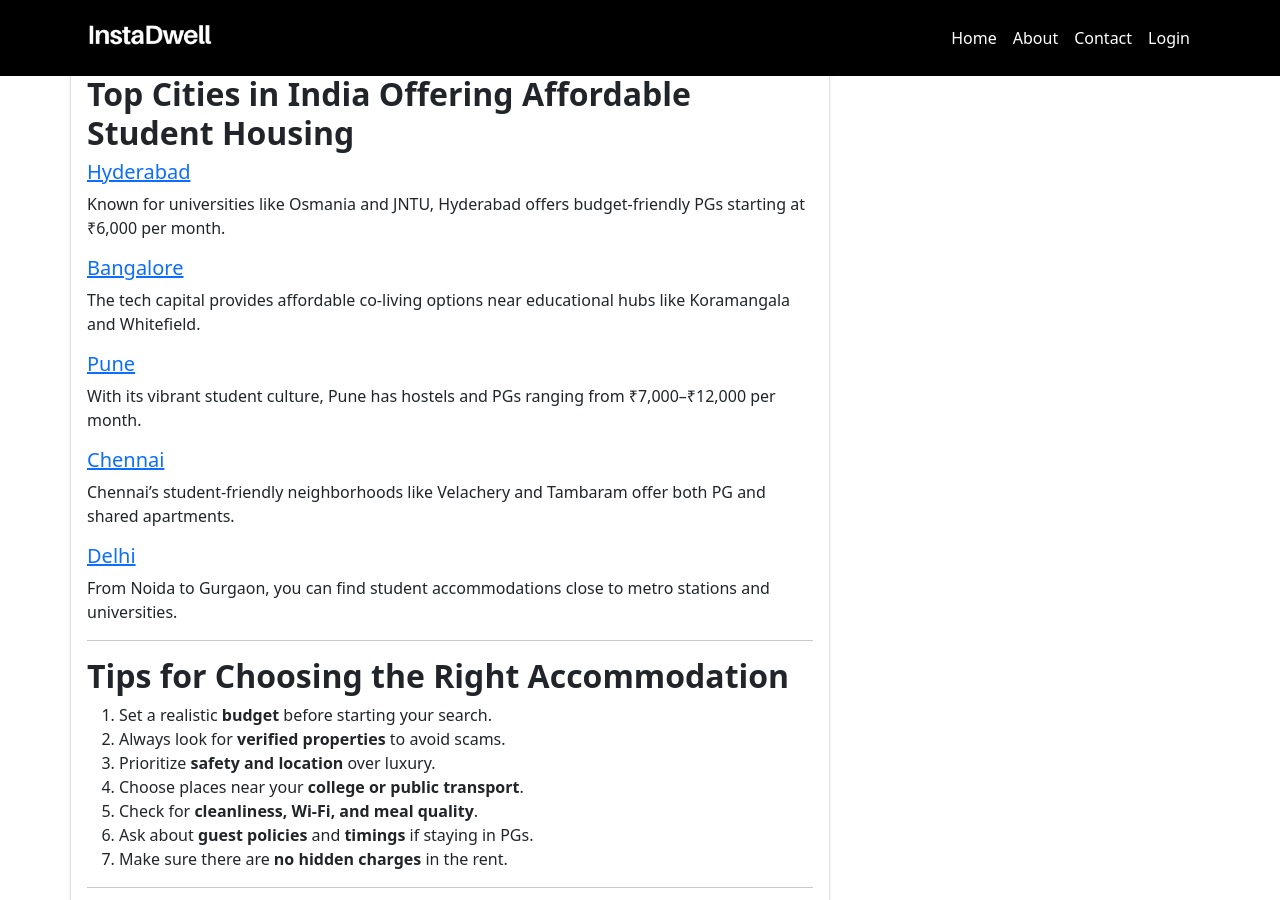
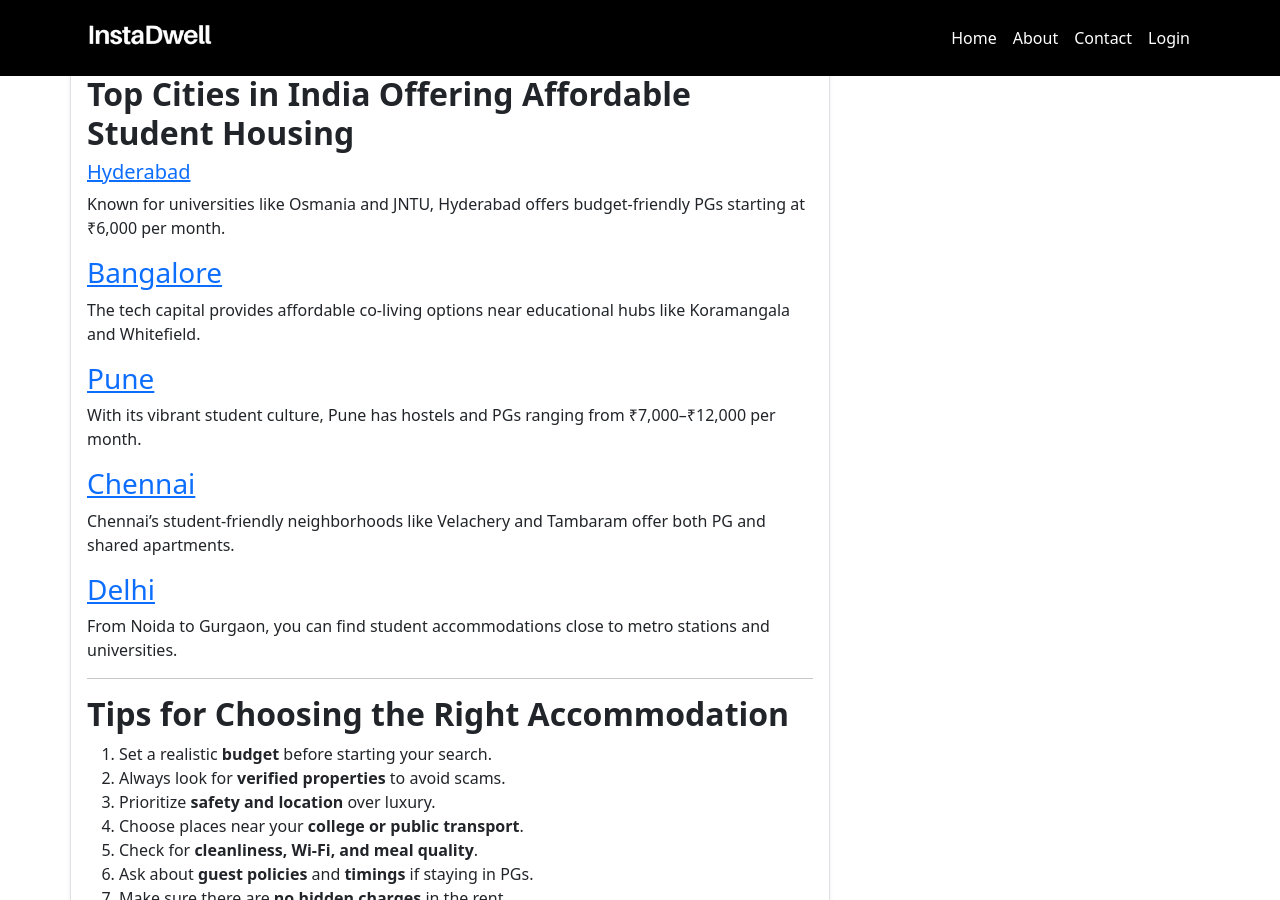
Before and after one commit to instadw/instadwell-blog, a Jekyll site: the page built from _posts/2025-10-18-affordable-student-housing-in-india-find-verified-rooms-near-you.md, in a window 1280 px wide and 900 px high, scrolled down 4162 px. Built offline with Jekyll 4.4.1, drawn with Linux system fonts in a browser that asks for light colours.

```diff
--- a/_posts/2025-10-18-affordable-student-housing-in-india-find-verified-rooms-near-you.md
+++ b/_posts/2025-10-18-affordable-student-housing-in-india-find-verified-rooms-near-you.md
@@ -162,19 +162,19 @@ Always insist on a rental agreement to protect your rights.
 
 Known for universities like Osmania and JNTU, Hyderabad offers budget-friendly PGs starting at ₹6,000 per month.
 
-##### [Bangalore](https://instadwell.com/search?country=india&lat=12.971599&lng=77.594566&location=bengaluru)
+### [Bangalore](https://instadwell.com/search?country=india&lat=12.971599&lng=77.594566&location=bengaluru)
 
 The tech capital provides affordable co-living options near educational hubs like Koramangala and Whitefield.
 
-##### [Pune](https://instadwell.com/search?country=india&lat=18.5204&lng=73.8567&location=pune)
+### [Pune](https://instadwell.com/search?country=india&lat=18.5204&lng=73.8567&location=pune)
 
 With its vibrant student culture, Pune has hostels and PGs ranging from ₹7,000–₹12,000 per month.
 
-##### [Chennai](https://instadwell.com/search?lat=13.0843007&lng=80.2704622&location=Chennai,%20Tamil%20Nadu,%20India&city=Chennai&country=India)
+### [Chennai](https://instadwell.com/search?lat=13.0843007&lng=80.2704622&location=Chennai,%20Tamil%20Nadu,%20India&city=Chennai&country=India)
 
 Chennai’s student-friendly neighborhoods like Velachery and Tambaram offer both PG and shared apartments.
 
-##### [Delhi](https://instadwell.com/search?lat=28.7040592&lng=77.10249019999999&location=Delhi,%20India&country=India)
+### [Delhi](https://instadwell.com/search?lat=28.7040592&lng=77.10249019999999&location=Delhi,%20India&country=India)
 
 From Noida to Gurgaon, you can find student accommodations close to metro stations and universities.
 
```
